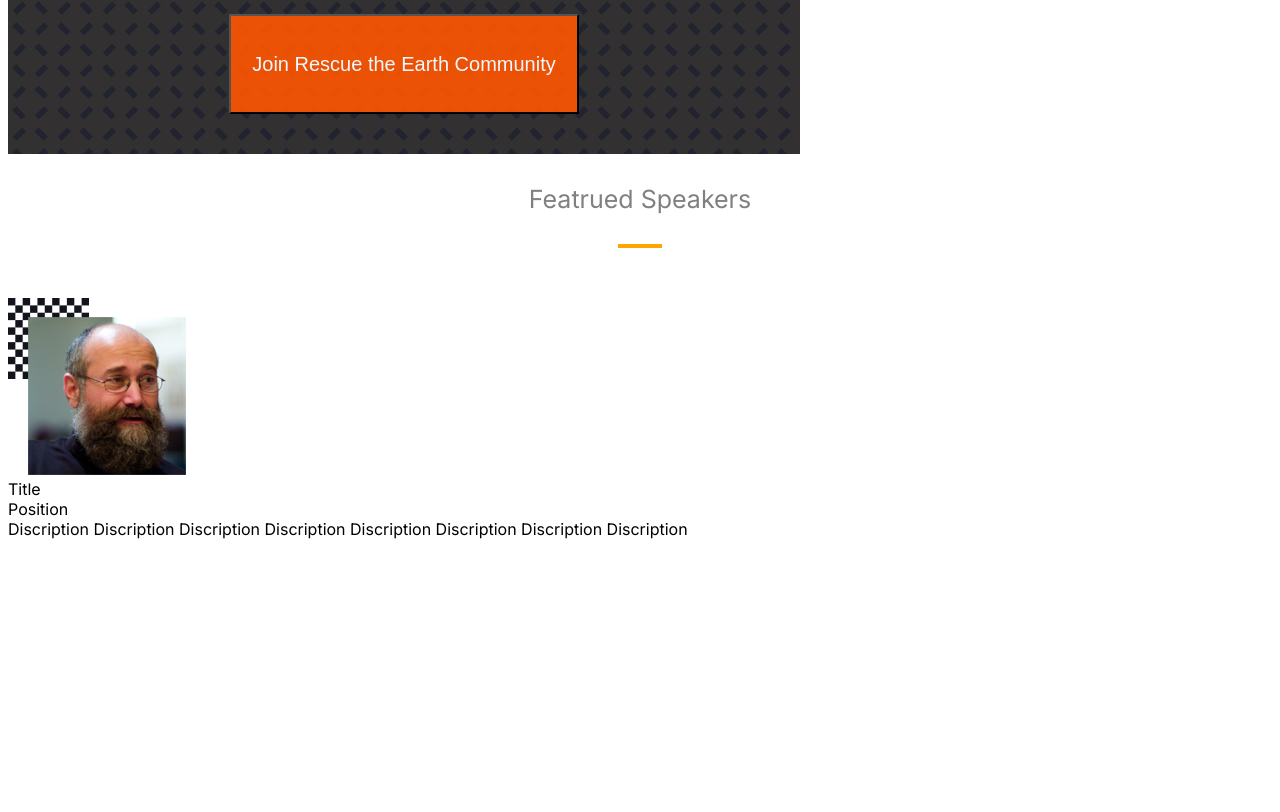
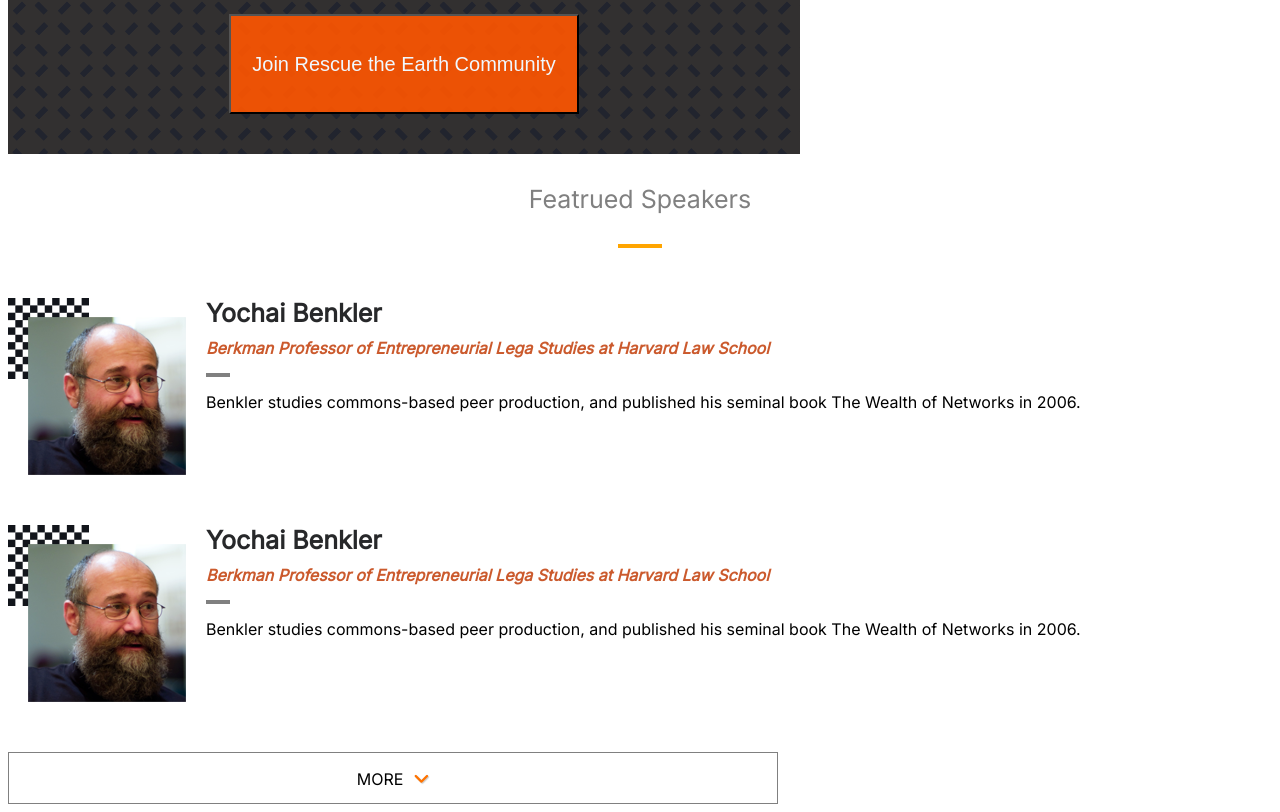
Before and after one commit to OnlyUnknown/Capstone-Mudole1, a plain HTML site: page index.html in a window 1280 px wide. Shown: the part 1519-2331 px from the top of the page. Before the commit the page ends 2066 px from the top, so only its background shows below. Drawn offline with Linux system fonts and the light colour scheme.

Commit message:
Added the speaker grid and the style for the speakers

```diff
--- a/index.html
+++ b/index.html
@@ -93,14 +93,31 @@
         <div class="speaker">
             <img src="images/speaker1.png">
             <div class="flex-speaker-cont">
-            <div class="speaker-name">Title</div>
-            <div class="speaker-positon">Position</div>
+            <div class="speaker-name">Yochai Benkler</div>
+            <div class="speaker-position">Berkman Professor of Entrepreneurial Lega
+                Studies at Harvard Law School
+            </div>
             <div class="speaker-break"></div>
-            <div class="speaker-discription">Discription Discription Discription Discription
-                Discription Discription Discription Discription
+            <div class="speaker-discription">Benkler studies commons-based peer production,
+                and published his seminal book The Wealth of Networks in 2006.
             </div>
         </div>
         </div>
+        <div class="speaker">
+            <img src="images/speaker1.png">
+            <div class="flex-speaker-cont">
+            <div class="speaker-name">Yochai Benkler</div>
+            <div class="speaker-position">Berkman Professor of Entrepreneurial Lega
+                Studies at Harvard Law School
+            </div>
+            <div class="speaker-break"></div>
+            <div class="speaker-discription">Benkler studies commons-based peer production,
+                and published his seminal book The Wealth of Networks in 2006.
+            </div>
+        </div>
+        </div>
+        <div class="show-more"><p class="text">MORE<i class="fa-sharp fa-solid fa-angle-down"></i></p></div>
+    </div>
     </div>
 </section>
 </body>
--- a/style.css
+++ b/style.css
@@ -150,3 +150,56 @@ padding-bottom: 30px;
 margin-left: 50px;
 margin-right: 50px
   }
+
+  .grid-speakers{
+    display: grid;
+    grid-template-rows: 1fr;
+    gap: 50px;
+  }
+
+  .speaker{
+    display: flex;
+    flex-direction: row;
+  }
+
+  .speaker-name{
+    font-size:25px;
+    color:rgb(39, 40, 42);
+    font-weight: 1000;
+  }
+
+  .speaker-position{
+    color:rgb(203, 90, 45);
+    font-weight: 1000;
+    font-style:italic;
+    margin-top: 10px
+  }
+
+  .speaker-break{
+    width:20px;
+    height: 0px;
+    border: gray 2px solid ;
+    margin-top: 15px;
+    margin-bottom: 15px
+  }
+
+  .flex-speaker-cont{
+    display: flex;
+    flex-direction:column;
+    margin-left:20px;
+    margin-right: 20px
+  }
+
+  .show-more{
+    border: gray 1px solid;
+    max-width: 768px;
+    height: 50px;
+    text-align: center;
+  }
+
+  .show-more i{
+    color: rgb(255, 115, 0);
+    text-shadow: 1px 1px 1px #ccc;
+    margin-left: 10px;
+    font-size: large;
+  }
```
